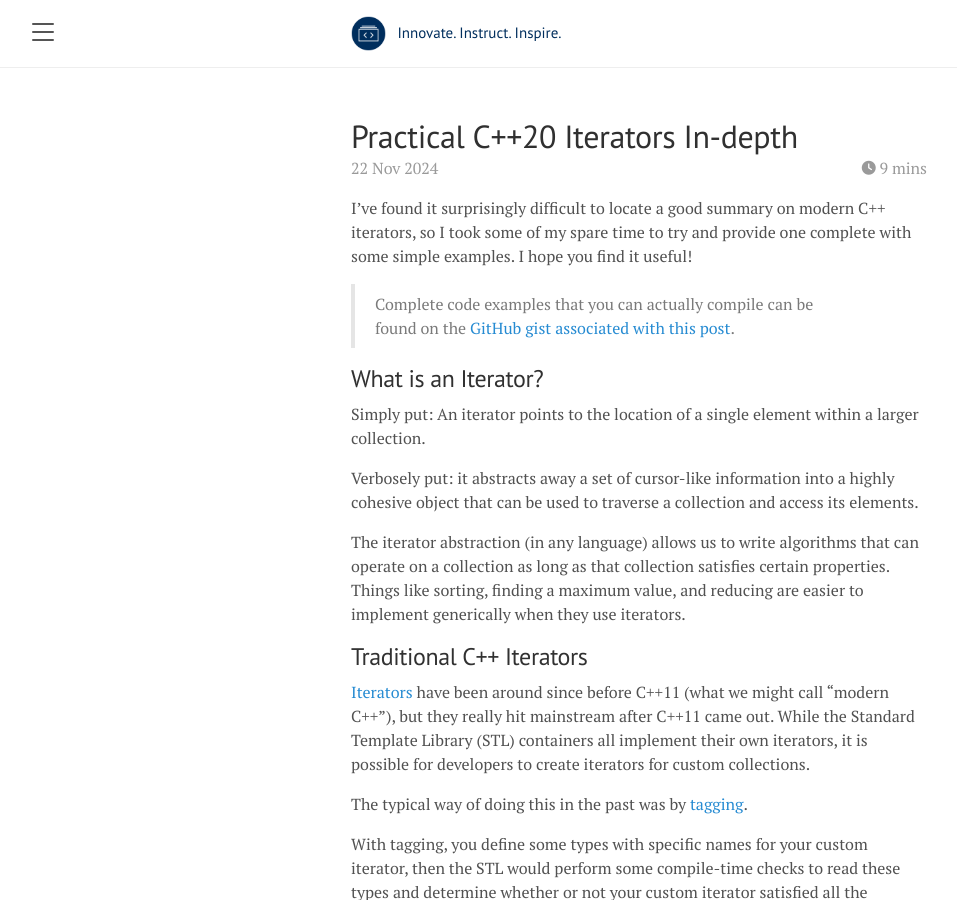
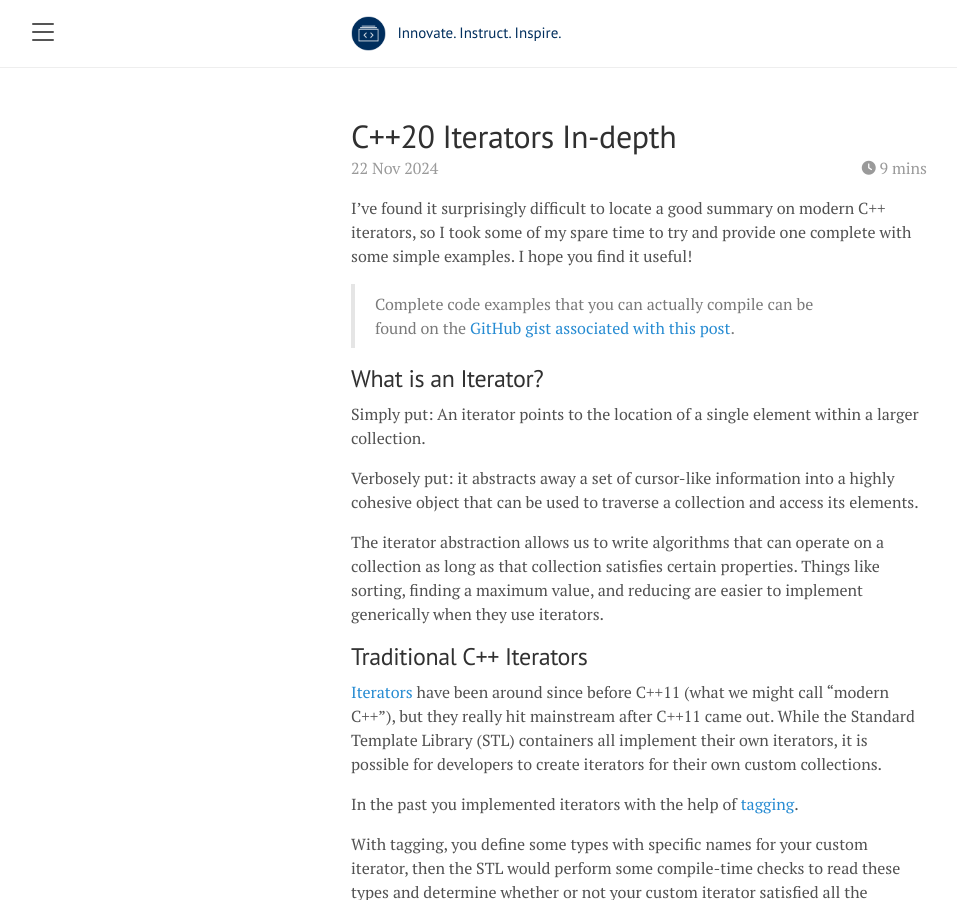
Before and after one commit to bradenhc/bradenhc.github.io, a Jekyll site: the page built from _posts/2024-11-22-cpp-iterators-in-depth.md, in a window 1280 px wide and 900 px high. Shown: the whole window, without its empty margins (1-958 px from the left). Built offline with Jekyll 4.4.1, drawn with Linux system fonts in a browser that asks for light colours; nearby versions of some CDN libraries; some of the changed text lies outside the part shown.

Commit message:
feat: update and improve iterator post

```diff
--- a/_posts/2024-11-22-practical-cpp-iterators.md
+++ b/_posts/2024-11-22-cpp-iterators-in-depth.md
@@ -1,7 +1,7 @@
 ---
 layout: post
 header: default
-title: "Practical C++20 Iterators In-depth"
+title: "C++20 Iterators In-depth"
 author: Braden Hitchcock
 ---
 
@@ -21,19 +21,19 @@ Verbosely put: it abstracts away a set of cursor-like information into a highly
 cohesive object that can be used to traverse a collection and access its
 elements.
 
-The iterator abstraction (in any language) allows us to write algorithms that
-can operate on a collection as long as that collection satisfies certain
-properties. Things like sorting, finding a maximum value, and reducing are
-easier to implement generically when they use iterators.
+The iterator abstraction allows us to write algorithms that can operate on a
+collection as long as that collection satisfies certain properties. Things like
+sorting, finding a maximum value, and reducing are easier to implement
+generically when they use iterators.
 
 ## Traditional C++ Iterators
 
 [Iterators] have been around since before C++11 (what we might call "modern
 C++"), but they really hit mainstream after C++11 came out. While the Standard
 Template Library (STL) containers all implement their own iterators, it is
-possible for developers to create iterators for custom collections.
+possible for developers to create iterators for their own custom collections.
 
-The typical way of doing this in the past was by [tagging].
+In the past you implemented iterators with the help of [tagging].
 
 With tagging, you define some types with specific names for your custom
 iterator, then the STL would perform some compile-time checks to read these
@@ -260,9 +260,9 @@ only advance the iterator and not return a copy to the previous iterator.
 
 ### Forward Iterators
 
-Output and input iterators are special cases of iterators. They only produce or
-consume values. The majority of the time what we really want to do is visit all
-the elements of a collection.
+Output and input iterators are special cases of iterators. They only produce
+or consume values. The majority of the time what we really want to do is visit
+all the elements of a collection.
 
 This is where the remainder of the standard library iterator concepts come in.
 
```
Also changed, not shown: other parts of _posts/2024-11-22-cpp-iterators-in-depth.md (+5 -3 lines).
